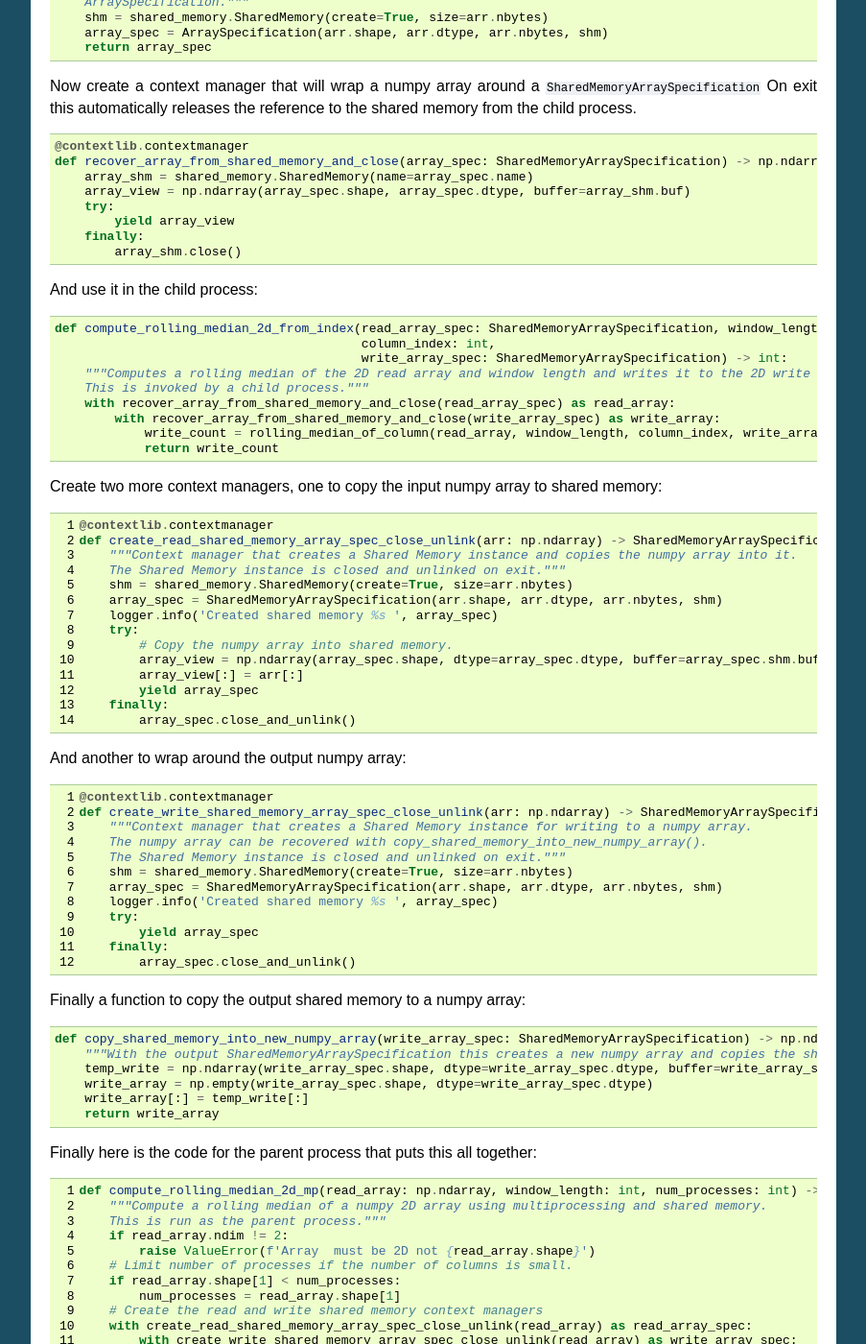
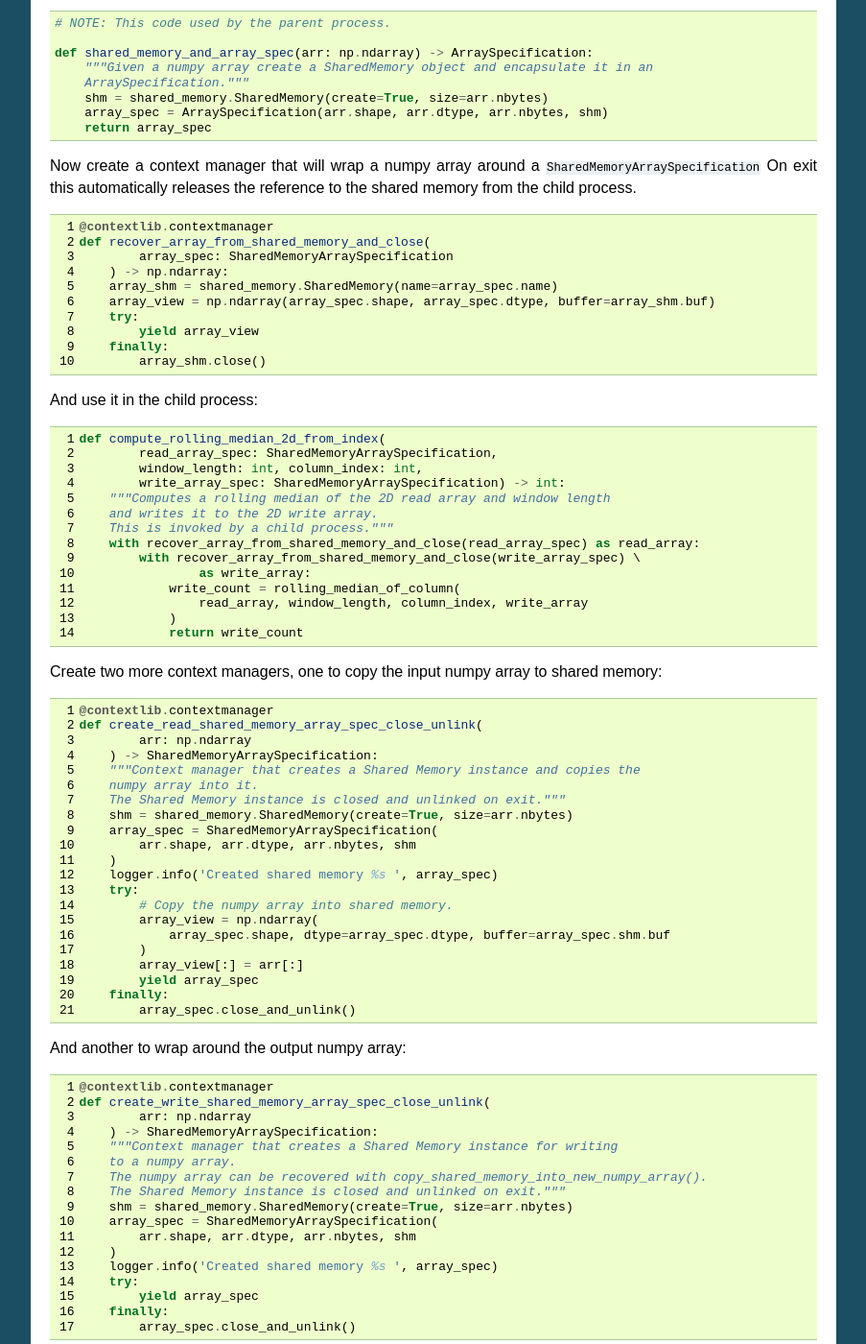
Before and after one commit to paulross/skiplist, a Sphinx documentation site: the page built from docs/source/rolling_median.rst, in a window 1280 px wide and 1400 px high, scrolled down 3896 px. Shown: the whole window at 96% size, without its empty margins (198-1101 px from the left). Built offline with Sphinx 7.4.7, drawn with Linux system fonts in a browser that asks for light colours; some of the changed text lies outside the part shown.

Commit message:
Finish documentation review comments.

```diff
--- a/docs/source/rolling_median.rst
+++ b/docs/source/rolling_median.rst
@@ -121,7 +121,6 @@ This creates an array with the same length as the input starting with ``window_l
 
 This can be called thus:
 
-
 .. code-block:: python
 
     np_array = np.arange(10.0)
@@ -204,7 +204,8 @@ We will call it an ``SharedMemoryArraySpecification``, it is pretty simple, just
 
         def __str__(self):
             return (
-                f'<SharedMemoryArraySpecification shape {self.shape} dtype {self.dtype} name "{self.name}"'
+                f'<SharedMemoryArraySpecification shape {self.shape} dtype {self.dtype}'
+                f' name "{self.name}"'
                 f' nbytes {self.nbytes} buffer id 0x{id(self.shm)}>'
             )
 
@@ -261,7 +264,9 @@ On exit this automatically releases the reference to the shared memory from the
 .. code-block:: python
 
     @contextlib.contextmanager
-    def recover_array_from_shared_memory_and_close(array_spec: SharedMemoryArraySpecification) -> np.ndarray:
+    def recover_array_from_shared_memory_and_close(
+            array_spec: SharedMemoryArraySpecification
+        ) -> np.ndarray:
         array_shm = shared_memory.SharedMemory(name=array_spec.name)
         array_view = np.ndarray(array_spec.shape, array_spec.dtype, buffer=array_shm.buf)
         try:
@@ -273,14 +278,19 @@ And use it in the child process:
 
 .. code-block:: python
 
-    def compute_rolling_median_2d_from_index(read_array_spec: SharedMemoryArraySpecification, window_length: int,
-                                             column_index: int,
-                                             write_array_spec: SharedMemoryArraySpecification) -> int:
-        """Computes a rolling median of the 2D read array and window length and writes it to the 2D write array.
+    def compute_rolling_median_2d_from_index(
+            read_array_spec: SharedMemoryArraySpecification,
+            window_length: int, column_index: int,
+            write_array_spec: SharedMemoryArraySpecification) -> int:
+        """Computes a rolling median of the 2D read array and window length
+        and writes it to the 2D write array.
         This is invoked by a child process."""
         with recover_array_from_shared_memory_and_close(read_array_spec) as read_array:
-            with recover_array_from_shared_memory_and_close(write_array_spec) as write_array:
-                write_count = rolling_median_of_column(read_array, window_length, column_index, write_array)
+            with recover_array_from_shared_memory_and_close(write_array_spec) \
+                    as write_array:
+                write_count = rolling_median_of_column(
+                    read_array, window_length, column_index, write_array
+                )
                 return write_count
 
 Create two more context managers, one to copy the input numpy array to shared memory:
@@ -323,10 +345,19 @@ Finally a function to copy the output shared memory to a numpy array:
 
 .. code-block:: python
 
-    def copy_shared_memory_into_new_numpy_array(write_array_spec: SharedMemoryArraySpecification) -> np.ndarray:
-        """With the output SharedMemoryArraySpecification this creates a new numpy array and copies the shared memory into it."""
-        temp_write = np.ndarray(write_array_spec.shape, dtype=write_array_spec.dtype, buffer=write_array_spec.shm.buf)
-        write_array = np.empty(write_array_spec.shape, dtype=write_array_spec.dtype)
+    def copy_shared_memory_into_new_numpy_array(
+            write_array_spec: SharedMemoryArraySpecification
+        ) -> np.ndarray:
+        """With the output SharedMemoryArraySpecification this creates a new
+        numpy array and copies the shared memory into it."""
+        temp_write = np.ndarray(
+            write_array_spec.shape,
+            dtype=write_array_spec.dtype,
+            buffer=write_array_spec.shm.buf
+        )
+        write_array = np.empty(
+            write_array_spec.shape, dtype=write_array_spec.dtype
+        )
         write_array[:] = temp_write[:]
         return write_array
 
@@ -334,8 +365,11 @@ Finally here is the code for the parent process that puts this all together:
 
 .. code-block:: python
 
-    def compute_rolling_median_2d_mp(read_array: np.ndarray, window_length: int, num_processes: int) -> np.ndarray:
-        """Compute a rolling median of a numpy 2D array using multiprocessing and shared memory.
+    def compute_rolling_median_2d_mp(
+            read_array: np.ndarray, window_length: int, num_processes: int
+        ) -> np.ndarray:
+        """Compute a rolling median of a numpy 2D array using multiprocessing
+        and shared memory.
         This is run as the parent process."""
         if read_array.ndim != 2:
             raise ValueError(f'Array  must be 2D not {read_array.shape}')
@@ -343,15 +377,27 @@ Finally here is the code for the parent process that puts this all together:
         if read_array.shape[1] < num_processes:
             num_processes = read_array.shape[1]
         # Create the read and write shared memory context managers
-        with create_read_shared_memory_array_spec_close_unlink(read_array) as read_array_spec:
-            with create_write_shared_memory_array_spec_close_unlink(read_array) as write_array_spec:
+        with create_read_shared_memory_array_spec_close_unlink(read_array) \
+                as read_array_spec:
+            with create_write_shared_memory_array_spec_close_unlink(read_array) \
+                    as write_array_spec:
                 # Set up the multiprocessing pool.
                 mp_pool = multiprocessing.Pool(processes=num_processes)
                 tasks = []
                 for column_index in range(read_array.shape[1]):
-                    tasks.append((read_array_spec, window_length, column_index, write_array_spec))
+                    tasks.append(
+                        (
+                            read_array_spec,
+                            window_length,
+                            column_index,
+                            write_array_spec,
+                        )
+                    )
                 # Run compute_rolling_median_2d_from_index() on the pool
-                pool_apply = [mp_pool.apply_async(compute_rolling_median_2d_from_index, t) for t in tasks]
+                pool_apply = [
+                    mp_pool.apply_async(compute_rolling_median_2d_from_index, t) \
+                        for t in tasks
+                ]
                 results = [r.get() for r in pool_apply]
                 # Extract the result as a numpy array.
                 write_array = copy_shared_memory_into_new_numpy_array(write_array_spec)
--- a/docs/source/visualisations.rst
+++ b/docs/source/visualisations.rst
@@ -81,7 +81,8 @@ This diagram was created with the following C++ code:
             sl.insert(i);
             sl.dotFile(std::cout);
         }
-        // Finalise the dot file with the number of snapshots, this updates internal references
+        // Finalise the dot file containing the snapshots.
+        // This updates the internal references.
         sl.dotFileFinalise(std::cout);
     }
 
@@ -129,6 +130,10 @@ This visualisation is produced by this code:
     }
 
 Produces this image, note how the shape of the skip list nodes changes with repeated inserts.
+
+.. raw:: latex
+
+    [Continued on the next page]
 
 .. image:: visualisations/doc_insert_remove_repeat.png
     :width: 500
```
Also changed, not shown: other parts of docs/source/rolling_median.rst (+25 -10 lines), docs/source/api.rst (+21 -14 lines), docs/source/design.rst (+29 -23 lines), docs/source/introduction.rst (+8 -4 lines).
